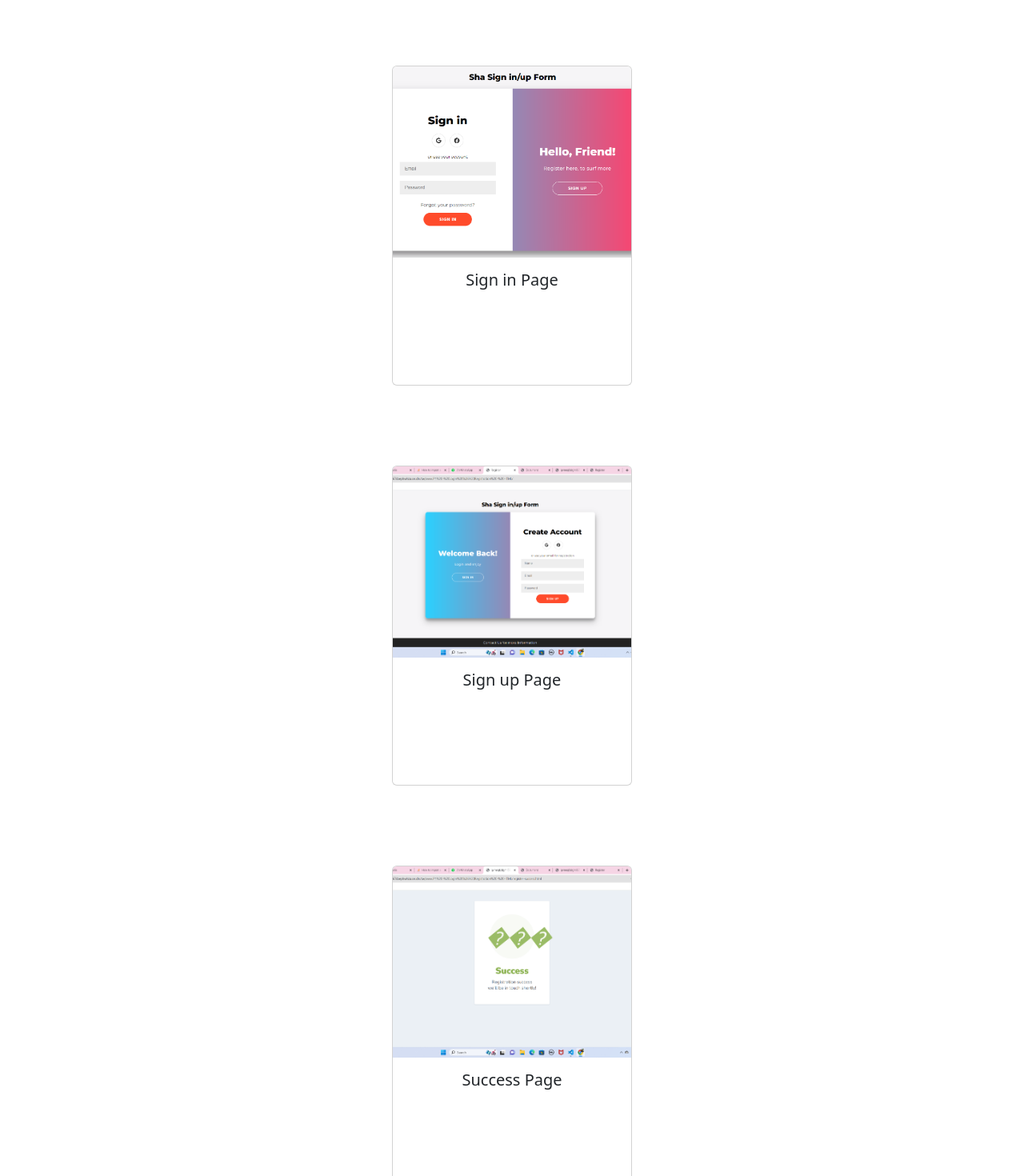
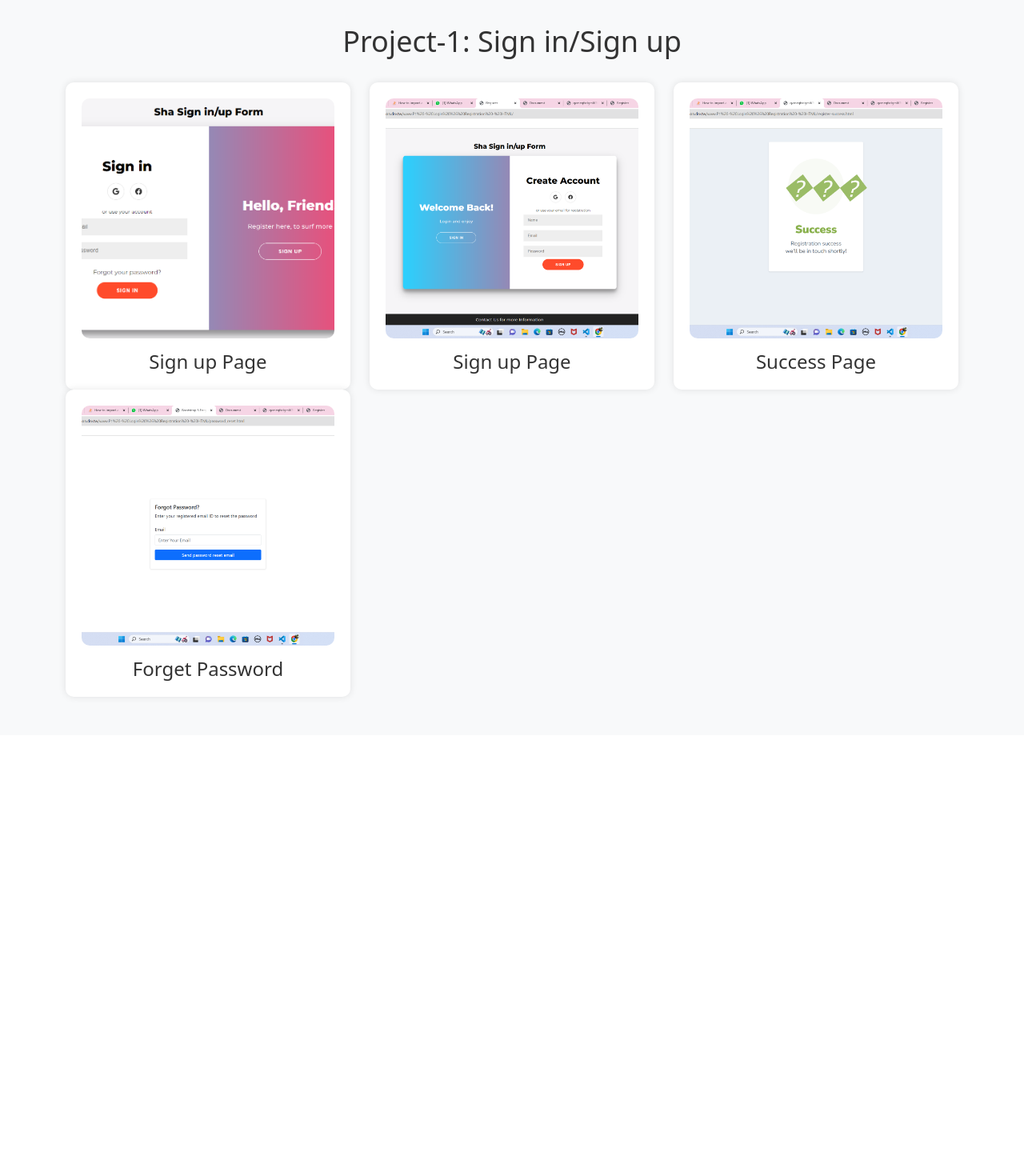
Before and after one commit to HAJITH-M/Portfolio-angular, an Angular app in the folder Porfolio/: page /project1 in a window 1280 px wide. Shown: the part 80-1550 px from the top of the page at 80% size. After the commit the page ends 999 px from the top, so only its background shows below. Built offline with nearby package versions, Linux system fonts and the light colour scheme.

Commit message:
project1 images card modified latst

```diff
--- a/Porfolio/src/app/portfolio/portfolio.component.html
+++ b/Porfolio/src/app/portfolio/portfolio.component.html
@@ -36,11 +36,17 @@
       <div class="row">
         <!-- Portfolio Item 1 -->
         <div class="col-md-4">
+          <a style="text-decoration: none;" routerLink="/project1">
           <div class="portfolio-item">
-            <img src="assets/pro1.jpg" alt="Project 1" class="fixed-image">
-            <h4>Project 1</h4>
-            <p>Description of Project 1.</p>
+            <img src="assets\project.1\Screenshot (8).png" alt="Project 1" class="fixed-image">
+              <h4>Hackathon Project</h4>
+
+              <h4>Sign in/Sign up</h4>
+
+              <p>This mini project uses HTML, Bootstrap, and CSS to create an easy-to-use sign-in/sign-up interface. It's connected to Firebase for secure data management.</p>
+            <b><p>Click me!</p></b>
           </div>
+        </a>
         </div>
 
         <!-- Portfolio Item 2 -->
--- a/Porfolio/src/app/project1/project1.component.css
+++ b/Porfolio/src/app/project1/project1.component.css
@@ -33,15 +33,57 @@
 
 
 
-
-  .card {
-    width: 300px; /* Customize the width here */
-    height: 400px; /* Customize the height here */
-    margin-top: 100px;
+ /* Custom CSS for Portfolio Section */
+ #portfolio {
+  padding: 80px 0;
 }
 
-.card img {
-    height: 60%; /* Customize the image height here */
-    width: 100%; /* Make the image fill the width of the card */
-    object-fit: cover;
+#portfolio h2 {
+  font-size: 36px;
+  color: #333;
+  margin-bottom: 30px;
 }
+
+.portfolio-item {
+  background-color: #fff;
+  border-radius: 10px;
+  box-shadow: 0px 0px 10px rgba(0, 0, 0, 0.1);
+  padding: 20px;
+  text-align: center;
+  transition: transform 0.3s ease-in-out;
+}
+
+.portfolio-item img {
+  max-width: 100%;
+  border-radius: 10px;
+}
+
+.portfolio-item h4 {
+  font-size: 24px;
+  margin-top: 15px;
+  color: #333;
+}
+
+.portfolio-item p {
+  font-size: 16px;
+  color: #666;
+  margin-top: 10px;
+}
+
+.portfolio-item:hover {
+  transform: translateY(-10px);
+  box-shadow: 0px 5px 20px rgba(0, 0, 0, 0.2);
+}
+
+/* Media Query for Smaller Screens */
+@media (max-width: 768px) {
+  .portfolio-item {
+    margin-bottom: 30px;
+  }
+}
+
+.fixed-image {
+  height: 300px; /* Adjust the desired height */
+  object-fit: cover;
+  width: 100%;
+}
--- a/Porfolio/src/app/project1/project1.component.html
+++ b/Porfolio/src/app/project1/project1.component.html
@@ -29,44 +29,51 @@
     </div>
   </nav>
 
-  <div class="container text-center">
-    <div class="card mx-auto">
-        <img src="assets\project.1\Screenshot (8).png" class="card-img-top" alt="Image">
-        <div class="card-body">
-            <h5 class="card-title">Sign in Page</h5>
+ <!-- Portfolio Section -->
+ <section id="portfolio" class="py-5 bg-light">
+  <div class="container">
+    <h2 class="text-center">Project-1: Sign in/Sign up</h2>
+    <div class="row">
+
+
+
+
+      <!-- Portfolio Item 2 -->
+      <div class="col-md-4">
+        <div class="portfolio-item">
+          <img src="assets\project.1\Screenshot (8).png" alt="Project 2" class="fixed-image">
+          <h4 class="card-title">Sign up Page</h4>
 
         </div>
-    </div>
-</div>
+      </div>
+
+      <!-- Portfolio Item 3 -->
+      <div class="col-md-4">
+        <div class="portfolio-item">
+          <img src="assets\project.1\Screenshot (9).png" alt="Project 3" class="fixed-image">
+          <h4 class="card-title">Sign up Page</h4>
+        </div>
+      </div>
 
 
-<div class="container text-center">
-    <div class="card mx-auto">
-        <img src="assets\project.1\Screenshot (9).png" class="card-img-top" alt="Image">
-        <div class="card-body">
-            <h5 class="card-title">Sign up Page</h5>
+       <!-- Portfolio Item 2 -->
+       <div class="col-md-4">
+        <div class="portfolio-item">
+          <img src="assets\project.1\Screenshot (10).png" alt="Project 2" class="fixed-image">
+          <h4 class="card-title">Success Page</h4>
+        </div>
+      </div>
+
+      <!-- Portfolio Item 3 -->
+      <div class="col-md-4">
+        <div class="portfolio-item">
+          <img src="assets\project.1\Screenshot (11).png" alt="Project 3" class="fixed-image">
+          <h4 class="card-title">Forget Password</h4>
 
         </div>
+      </div>
+
+      <!-- Add more portfolio items as needed -->
     </div>
-</div>
-
-<div class="container text-center">
-    <div class="card mx-auto">
-        <img src="assets\project.1\Screenshot (10).png" class="card-img-top" alt="Image">
-        <div class="card-body">
-            <h5 class="card-title">Success Page</h5>
-
-        </div>
-    </div>
-</div>
-
-<div class="container text-center">
-    <div class="card mx-auto">
-        <img src="assets\project.1\Screenshot (11).png" class="card-img-top" alt="Image">
-        <div class="card-body">
-            <h5 class="card-title">Forget Password</h5>
-
-        </div>
-    </div>
-</div>
-<br><br><br>
+  </div>
+</section>
```
